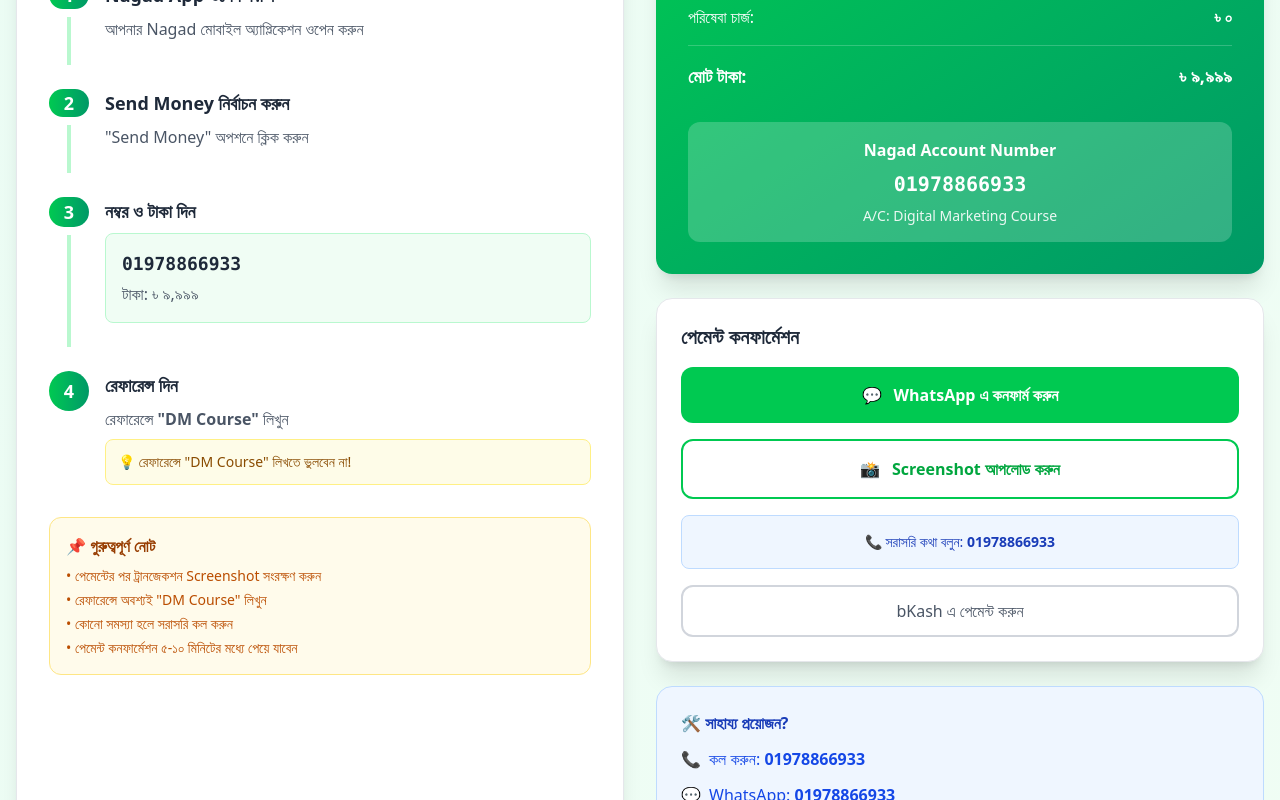
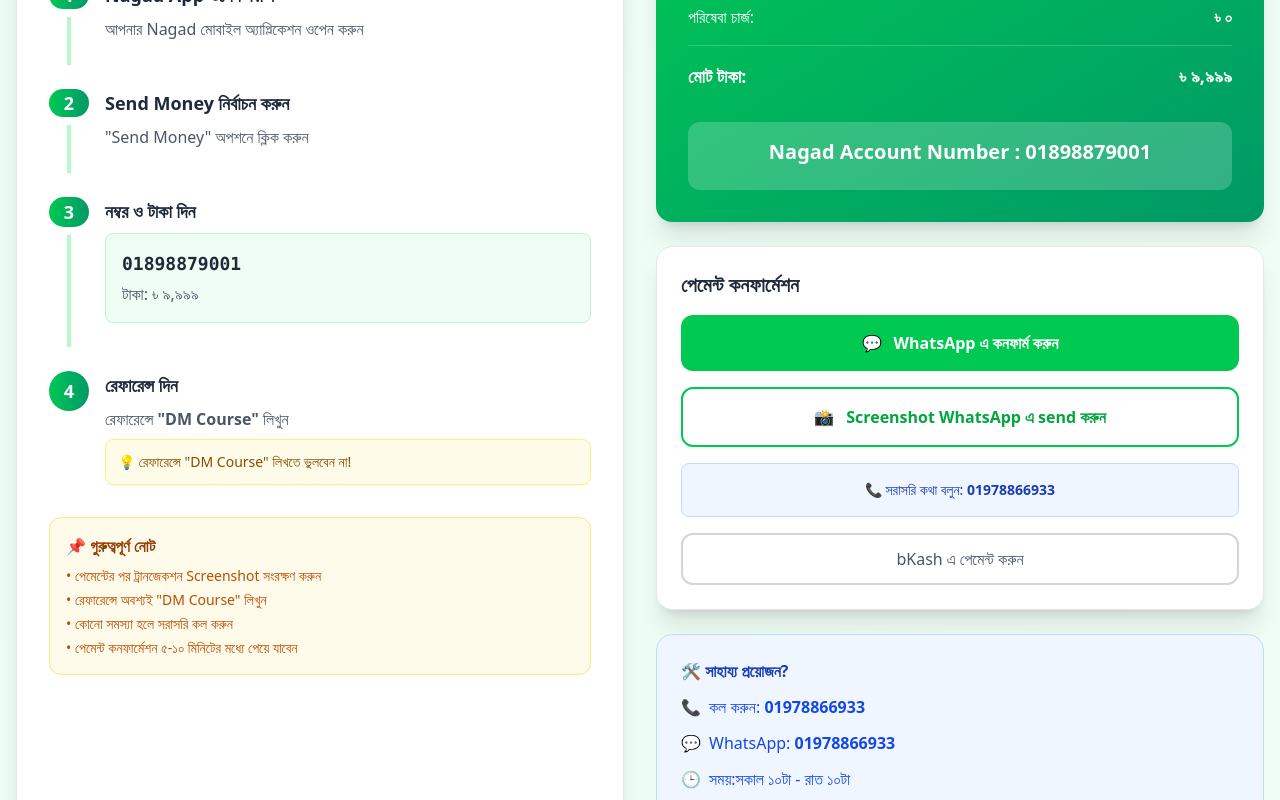
Before and after one commit to Complate-Project/React_Ecommerce, a React (Vite) app in the folder Digital Marketing with ai/: page /nagod-pay in a window 1280 px wide. Shown: the part 360-1160 px from the top of the page. Built offline with nearby package versions, Linux system fonts and the light colour scheme.

Commit message:
design update

```diff
--- a/Digital Marketing with ai/src/Components/MainSection.jsx
+++ b/Digital Marketing with ai/src/Components/MainSection.jsx
@@ -5,10 +5,10 @@
   return (
     <div className="min-h-screen bg-gradient-to-br from-slate-50 to-purple-50/30">
       {/* Hero Section */}
-      <section className="relative bg-gradient-to-br from-purple-900 via-purple-800 to-pink-700 py-20 px-4 overflow-hidden">
+      <section className="relative bg-gradient-to-br from-purple-900 via-purple-800 to-pink-700 py-7 px-4 overflow-hidden">
         <div className="absolute inset-0 bg-black/10"></div>
         <div className="relative z-10 max-w-7xl mx-auto text-center">
-          <div className="inline-flex items-center px-4 py-2 bg-white/20 rounded-full backdrop-blur-sm mb-8">
+          <div className="inline-flex items-center px-4 py-2 bg-white/20 rounded-full backdrop-blur-sm mb-5">
             <span className="text-white text-sm font-semibold">
               🎯 Limited Time Offer
             </span>
@@ -37,7 +37,7 @@
           {/* Section Header */}
           <div className="text-center mb-12">
             <h2 className="text-4xl font-bold text-gray-800 mb-4">
-              👨‍🏫 আপনার ট্রেইনার
+              👨‍🏫 কোর্সের বিস্তারিত
             </h2>
             <p className="text-xl text-gray-600">
               ১০+ বছরের অভিজ্ঞতা নিয়ে আপনার পাশে
@@ -118,7 +118,7 @@
                     </div>
 
                     {/* Call to Action */}
-                    <a href="tel:+8801717468814">
+                    <a href="https://wa.me/8801978866933" target="_blank">
                       <button className="w-full bg-gradient-to-r from-purple-600 to-pink-600 text-white py-4 rounded-xl font-bold hover:shadow-xl transition-all duration-300 hover:scale-105 transform flex items-center justify-center gap-2">
                         <span className="text-xl">📞</span>
                         <span>ট্রেইনারের সাথে কথা বলুন</span>
@@ -157,7 +157,7 @@
                           Class Time
                         </p>
                         <p className="text-gray-600">
-                          9PM to 11PM (Night) | Sunday,Tuesday,Thursday
+                          9PM to 11PM (Night) <br /> Sunday,Tuesday,Thursday
                         </p>
                       </div>
                     </div>
@@ -170,7 +170,7 @@
                           Course Duration
                         </p>
                         <p className="text-gray-600">
-                          12-15 Weeks | Online | Beginner to Advanced
+                          12-15 Weeks | Online <br /> Beginner to Advanced
                         </p>
                       </div>
                     </div>
@@ -205,7 +205,7 @@
                 <div className="text-center mb-8">
                   <h3 className="text-2xl font-bold mb-4">কোর্স ফি</h3>
                   <div className="text-5xl font-bold mb-2">৳ ৯৯৯৯</div>
-                  <p className="text-gray-300">ওয়ান টাইম পেমেন্ট</p>
+                  <p className="text-gray-300">এককালীন পেমেন্ট</p>
                 </div>
 
                 <div className="space-y-4 mb-8">
@@ -246,7 +246,7 @@
 
                 {/* WhatsApp Enroll Button */}
                 <a
-                  href="https://wa.me/8801717468814"
+                  href="https://docs.google.com/forms/d/e/1FAIpQLScU1PUUmjNosTOnnQmg4pCF9z6ifH7h2aJoMwIHYtxTr-KPuA/viewform"
                   target="_blank"
                   rel="noopener noreferrer"
                 >
@@ -274,10 +274,11 @@
 
                 <div className="space-y-4">
                   {[
-                    'ডোমেইন নাম (১ বছর)',
-                    'হোস্টিং – নিরাপদ ও দ্রুত (১ বছর)',
+                    'ডোমেইন নাম ( ১ বছরের জন্য )',
+                    'হোস্টিং – নিরাপদ ও দ্রুত ( ১ বছরের জন্য )',
                     'সম্পূর্ণ রেসপনসিভ ওয়েবসাইট',
                     'বিনামূল্যে মেটা বিজ্ঞাপন অ্যাকাউন্ট',
+                    'ইনভেসমেন্ট এর সুবিধা',
                   ].map((item, index) => (
                     <div
                       key={index}
@@ -308,6 +309,7 @@
                     'প্রিন্টেড মাগ',
                     'ব্র্যান্ডিং সহ ক্যাপ',
                     'ডিজিটাল মার্কেটিং উইথ এ আই PDF বই',
+                    'প্রোডাক্ট সোর্সিং এর সুবিধা',
                   ].map((item, index) => (
                     <div
                       key={index}
@@ -415,10 +417,16 @@
             </p>
 
             <div className="flex flex-col sm:flex-row gap-4 justify-center items-center">
-              <button className="bg-green-500 hover:bg-green-600 text-white px-8 py-4 rounded-xl font-bold text-lg transition-all transform hover:scale-105 flex items-center gap-3">
-                <span>📱</span>
-                Enroll Now
-              </button>
+              <a
+                href="https://docs.google.com/forms/d/e/1FAIpQLScU1PUUmjNosTOnnQmg4pCF9z6ifH7h2aJoMwIHYtxTr-KPuA/viewform"
+                target="_blank"
+                rel="noopener noreferrer"
+              >
+                <button className="bg-green-500 hover:bg-green-600 text-white px-8 py-4 rounded-xl font-bold text-lg transition-all transform hover:scale-105 flex items-center gap-3">
+                  <span>📱</span>
+                  Enroll Now
+                </button>
+              </a>
               <a
                 href="https://wa.me/8801978866933"
                 target="_blank"
@@ -445,7 +453,7 @@
                 </div>
                 <div className="flex items-center gap-2">
                   <span className="text-blue-400">📧</span>
-                  <span>info@digitalmarketing.com</span>
+                  <span>info@futurelabinstitute.com</span>
                 </div>
                 <div className="flex items-center gap-2">
                   <span className="text-purple-400">🕒</span>
--- a/Digital Marketing with ai/src/Pages/BKashPay/BkashPay.jsx
+++ b/Digital Marketing with ai/src/Pages/BKashPay/BkashPay.jsx
@@ -89,7 +89,7 @@
                   </h3>
                   <div className="bg-pink-50 p-4 rounded-lg">
                     <p className="font-mono text-lg font-bold text-gray-800">
-                      01978866933
+                      01898879001
                     </p>
                     <p className="text-gray-600">টাকা: ৳ ৯,৯৯৯</p>
                   </div>
@@ -149,8 +149,8 @@
               </div>
 
               <div className="mt-8 bg-white/20 rounded-xl p-4">
-                <p className="text-center font-semibold">
-                  bKash Account: <span className="font-mono">01978866933</span>
+                <p className="text-center font-bold text-xl">
+                  bKash Account : <span className="font-mono">01898879001</span>
                 </p>
               </div>
             </div>
@@ -176,12 +176,12 @@
 
                 <button className="w-full border-2 border-pink-500 text-pink-600 hover:bg-pink-50 py-4 rounded-xl font-bold transition-colors flex items-center justify-center gap-3">
                   <span>📸</span>
-                  Screenshot আপলোড করুন
+                  Screenshot WhatsApp এ send করুন
                 </button>
 
                 <Link to="/nagod-pay">
                   <button className="w-full border-2 border-gray-300 text-gray-600 hover:bg-gray-50 py-3 rounded-xl font-medium transition-colors">
-                    অন্য পেমেন্ট মাধ্যম ব্যবহার করুন
+                    Nagad পেমেন্ট মাধ্যম ব্যবহার করুন
                   </button>
                 </Link>
               </div>
@@ -199,7 +199,7 @@
                 <p>
                   💬 WhatsApp: <strong>01978866933</strong>
                 </p>
-                <p>🕒 সময়: সকাল ৯টা - রাত ১১টা</p>
+                <p>🕒 সময়: সকাল ১০টা - রাত ১০টা</p>
               </div>
             </div>
           </div>
--- a/Digital Marketing with ai/src/Pages/NagodPay/NagadPay.jsx
+++ b/Digital Marketing with ai/src/Pages/NagodPay/NagadPay.jsx
@@ -89,7 +89,7 @@
                   </h3>
                   <div className="bg-green-50 p-4 rounded-lg border border-green-200">
                     <p className="font-mono text-lg font-bold text-gray-800">
-                      01978866933
+                      01898879001
                     </p>
                     <p className="text-gray-600 mt-1">টাকা: ৳ ৯,৯৯৯</p>
                   </div>
@@ -155,10 +155,8 @@
               </div>
 
               <div className="mt-8 bg-white/20 rounded-xl p-4 text-center">
-                <p className="font-semibold mb-2">Nagad Account Number</p>
-                <p className="font-mono text-xl font-bold">01978866933</p>
-                <p className="text-sm mt-2 opacity-90">
-                  A/C: Digital Marketing Course
+                <p className="font-bold mb-2 text-xl">
+                  Nagad Account Number : 01898879001
                 </p>
               </div>
             </div>
@@ -184,7 +182,7 @@
 
                 <button className="w-full border-2 border-green-500 text-green-600 hover:bg-green-50 py-4 rounded-xl font-bold transition-colors flex items-center justify-center gap-3">
                   <span>📸</span>
-                  Screenshot আপলোড করুন
+                  Screenshot WhatsApp এ send করুন
                 </button>
 
                 <div className="bg-blue-50 rounded-lg p-4 border border-blue-200">
@@ -221,7 +219,7 @@
                 </div>
                 <div className="flex items-center gap-2">
                   <span>🕒</span>
-                  <span>সময়: সকাল ৯টা - রাত ১১টা</span>
+                  <span>সময়:সকাল ১০টা - রাত ১০টা</span>
                 </div>
               </div>
             </div>
```
